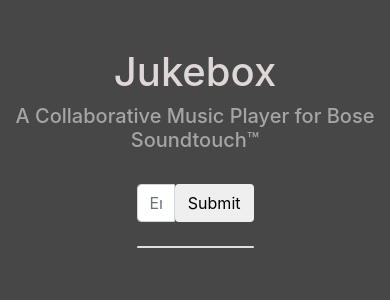
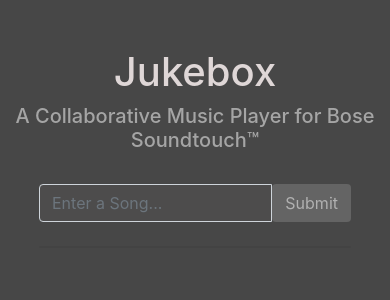
Before and after one commit to mgiannella/jukebox, a Flask app: page /search in a window 390 px wide. Shown: the top 300 px of the page. Run offline with Flask 2, Linux system fonts and the light colour scheme; some libraries are stand-ins or nearby versions.

Commit message:
Now looks better on mobile, all features are a go

```diff
--- a/app.py
+++ b/app.py
@@ -6,9 +6,10 @@ import spotify
 from Queue import Queue
 import datetime
 import random, string
-import threading
+from threading import Thread
 from bosesoundhooks import play, getTime
 import webbrowser
+from time import sleep
 
 access_token = ''
 app = Flask(__name__)
@@ -91,7 +92,28 @@ def login():
     print(access_token)
     return redirect("http://localhost:8000")
 
+def worker(x=0):
+    if x ==0:
+        sleep(10)
+    print('working')
+    while songs.nowPlaying == None:
+        print('Nothing playing')
+        sleep(1)
+    play(songs.nowPlaying)
+    sleep(15)
+    a = getTime()
+    sleep(a-10)
+    while getTime() > 5:
+        sleep(1)
+    if songs.size >= 1:
+        songs.nowPlaying = songs.get()
+        return worker(x+1)
+    else:
+        return
 
 
 if __name__ == '__main__':
+    print('Starting thread')
+    t = Thread(target=worker)
+    t.start()
     app.run(host = '0.0.0.0', port=8000, debug=False)
--- a/bosesoundhooks.py
+++ b/bosesoundhooks.py
@@ -1,12 +1,12 @@
 import requests
 from bs4 import BeautifulSoup
 from song import Song
+from time import sleep
 CONST_IP_OF_SPEAKER = 'http://192.168.1.251:8090'
 
 def play(song):
-    data = '<ContentItem source="SPOTIFY" type="uri" sourceAccount="mikegiannella" location="{}"><itemName>{}</itemName></ContentItem>'.format(song.info['uri'],song.info['name'])
-    r = requests.post(CONST_IP_OF_SPEAKER+'/select', data)
-    print(r.text)
+    data = '<ContentItem source="SPOTIFY" type="uri" sourceAccount="mikegiannella" location="spotify:track:{}"><itemName>{}</itemName></ContentItem>'.format(song.info['uri'],song.info['name'])
+    requests.post(CONST_IP_OF_SPEAKER+'/select', data)
 
 # Gets time remaining in seconds
 def getTime():
--- a/templates/base.html
+++ b/templates/base.html
@@ -8,6 +8,8 @@
     <!-- Bootstrap CSS -->
     <link rel="stylesheet" href="https://stackpath.bootstrapcdn.com/bootstrap/4.1.0/css/bootstrap.min.css" integrity="sha384-9gVQ4dYFwwWSjIDZnLEWnxCjeSWFphJiwGPXr1jddIhOegiu1FwO5qRGvFXOdJZ4" crossorigin="anonymous">
     <title>Jukebox: Collaborative Music Done Right</title>
+    <link rel="shortcut icon" href="jukebox.ico" />
+    <link rel="apple-touch-icon" href="jukebox.ico" />
     <style>
       .arrow-down {
         width: 0;
--- a/templates/search.html
+++ b/templates/search.html
@@ -1,17 +1,18 @@
 {% extends 'base.html' %}
 {% block container %}
 <form action="/search" method="POST">
-    <div class="mx-auto input-group" style="width:30%">
-        <input type="text" class="form-control" placeholder="Enter a Song..." name="SongSearch" id="SongSearch">
-        <span class="input-group-btn">
-          <input class="btn btn-default" type="submit" value="Submit"></button>
-        </span>
-    </div>
+  <div class="mx-auto input-group" style="width:80%">
+      <input type="text" class="form-control" style="background:rgb(77, 76, 76); color: white;"placeholder="Enter a Song..." name="SongSearch" id="SongSearch">
+      <span class="input-group-btn">
+        <input class="btn btn-default" style="background:rgb(100,100,100); color: rgba(226, 225, 225, 0.61);" type="submit" value="Submit"></button>
+      </span>
+  </div>
+</form>
     <br />
-<div class="mx-auto card" style="width: 30%; ">
+<div class="mx-auto card" style="width: 80%; background:rgb(77, 76, 76); color: white;">
         <ul class="list-group list-group-flush">
             {% for song in searchArray %}
-          <li class="list-group-item"><img src="{{song.info['artwork']}}" height="50px" width="50px" style="margin-right: 10px"><a href="/add/{{song.info['uri']}}">{{song.info['name']}} - {{song.info['artist']}}</a></li>
+          <li class="list-group-item" style="background:rgb(77, 76, 76); color: white;"><img src="{{song.info['artwork']}}" height="50px" width="50px" style="margin-right: 10px"><a href="/add/{{song.info['uri']}}" style="color: white">{{song.info['name']}} - {{song.info['artist']}}</a></li>
           <!-- For loop creating a bunch of those li cards with the song names - Artist Name and Having the icons next to that-->
           {% endfor %}
         </ul>
```
Also changed, not shown: templates/queue.html (+4 -3 lines), templates/jukebox.ico (added).
